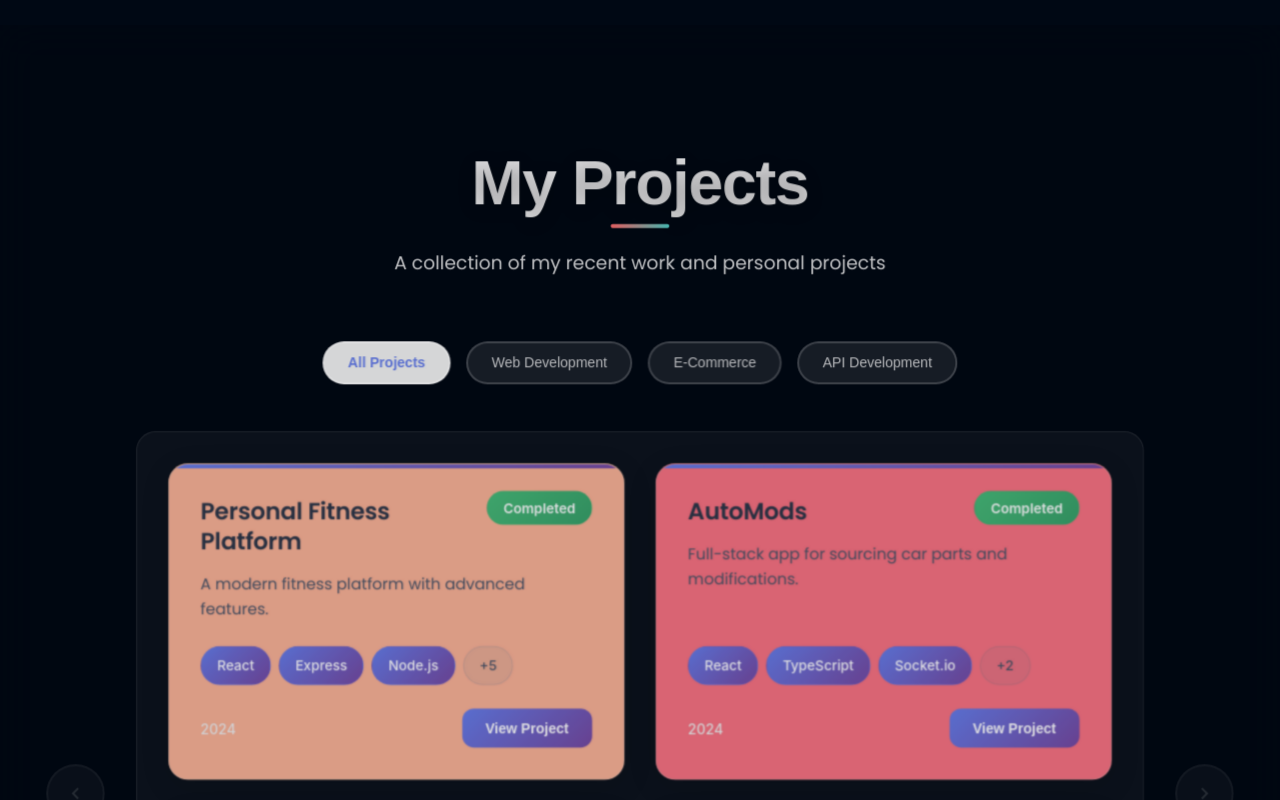
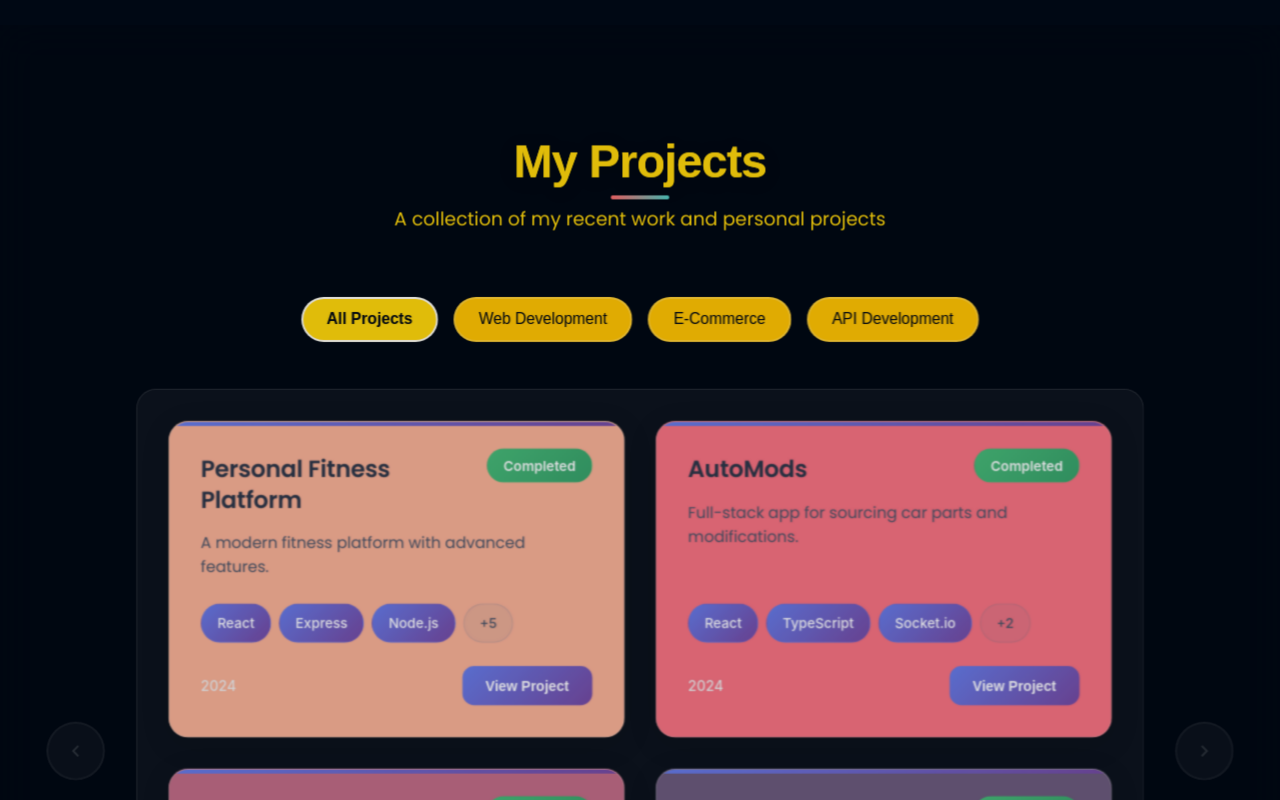
Before and after one commit to Shah-K02/portfolio-project, a React (Create React App) app in the folder my-portfolio/: page / in a window 1280 px wide. Shown: the part 2200-3000 px from the top of the page. Built offline with nearby package versions, Linux system fonts and the light colour scheme; a web font is replaced by a local one.

Commit message:
style(components): update CSS styles to use CSS variables
- Replace hardcoded colors with CSS variables for better theme consistency
- Remove redundant gradient text styling in projects title
- Adjust font sizes and spacing for better visual hierarchy

```diff
--- a/my-portfolio/src/components/About.css
+++ b/my-portfolio/src/components/About.css
@@ -4,7 +4,6 @@
 
 .section-title {
   text-align: center;
-  color: #1f2937;
   margin-bottom: 4rem;
   background: linear-gradient(to right, #2563eb, #9333ea);
   -webkit-background-clip: text;
--- a/my-portfolio/src/components/Projects.css
+++ b/my-portfolio/src/components/Projects.css
@@ -37,16 +37,13 @@
 }
 
 .projects-title {
-  color: #ffffff;
+  color: var(--text-primary);
   text-shadow: 0 4px 20px rgba(0, 0, 0, 0.3);
   letter-spacing: -0.02em;
   margin: 0 0 1rem 0;
-}
-
-.projects-title span {
-  background: linear-gradient(135deg, #ffffff 0%, #f0f0f0 100%);
-  -webkit-background-clip: text;
-  -webkit-text-fill-color: transparent;
+  font-size: 3rem;
+  line-height: 1.2;
+  background: var(--text-primary);
   background-clip: text;
   position: relative;
 }
@@ -65,7 +62,7 @@
 
 .projects-subtitle {
   font-size: 1.2rem;
-  color: rgba(255, 255, 255, 0.85);
+  color: var(--text-primary);
   font-weight: 400;
   margin: 0;
   max-width: 600px;
@@ -84,12 +81,12 @@
 
 .filter-btn {
   padding: 0.75rem 1.5rem;
-  background: rgba(255, 255, 255, 0.1);
+  background: var(--button-background);
   border: 2px solid rgba(255, 255, 255, 0.2);
   border-radius: 25px;
-  color: rgba(255, 255, 255, 0.8);
+  color: var(--button-text);
   font-weight: 500;
-  font-size: 0.9rem;
+  font-size: 1rem;
   cursor: pointer;
   transition: all 0.3s cubic-bezier(0.4, 0, 0.2, 1);
   backdrop-filter: blur(10px);
@@ -97,16 +94,16 @@
 }
 
 .filter-btn:hover {
-  background: rgba(255, 255, 255, 0.15);
+  background: var(--button-hover);
   border-color: rgba(255, 255, 255, 0.3);
   color: rgba(255, 255, 255, 0.95);
   transform: translateY(-2px);
 }
 
 .filter-btn.active {
-  background: rgba(255, 255, 255, 0.95);
+  background: var(--nav-dot-active);
   border-color: rgba(255, 255, 255, 0.95);
-  color: #667eea;
+  color: var(--button-text);
   font-weight: 600;
 }
 
```
